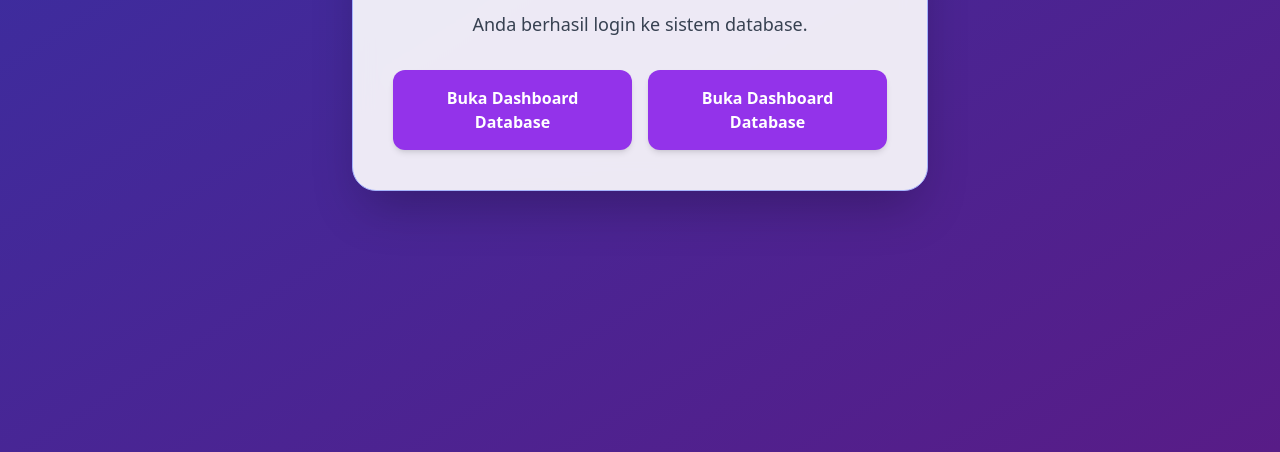
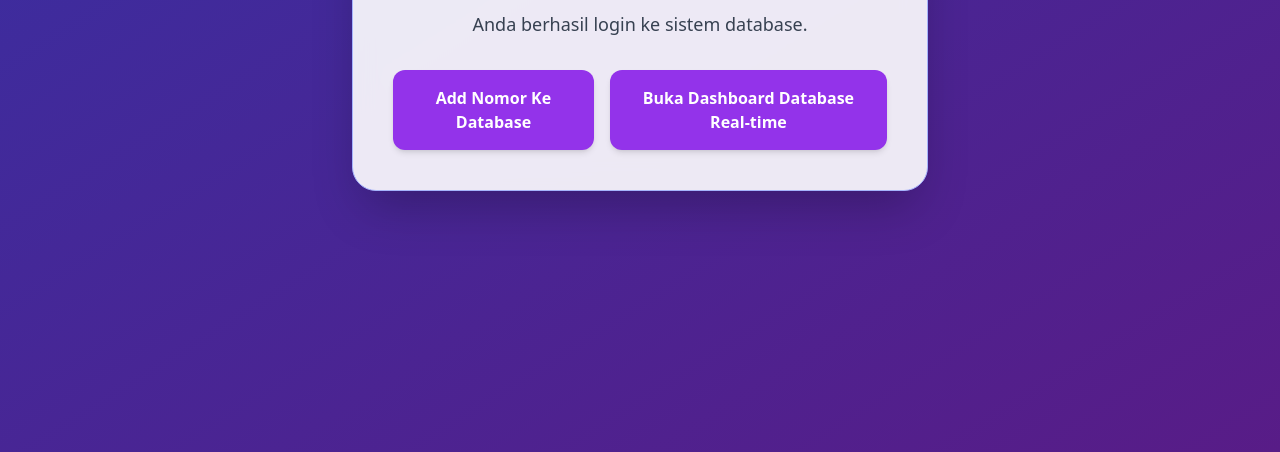
Before and after one commit to Edo-bo/n, a plain HTML site: page admin.html in a window 1280 px wide. Shown: the part 348-800 px from the top of the page. Drawn offline with nearby package versions, Linux system fonts and the light colour scheme.

Commit message:
Update admin.html

```diff
--- a/admin.html
+++ b/admin.html
@@ -22,11 +22,11 @@
     <div class="flex flex-col sm:flex-row gap-4 justify-center">
       <a href="database.html"
          class="px-6 py-4 bg-purple-600 hover:bg-purple-700 text-white font-semibold rounded-xl transition shadow-md">
-        Buka Dashboard Database
+        Add Nomor Ke Database
       </a>
       <a href="dashboard.html"
          class="px-6 py-4 bg-purple-600 hover:bg-purple-700 text-white font-semibold rounded-xl transition shadow-md">
-        Buka Dashboard Database
+        Buka Dashboard Database Real-time
       </a>
     </div>
   </div>
```
